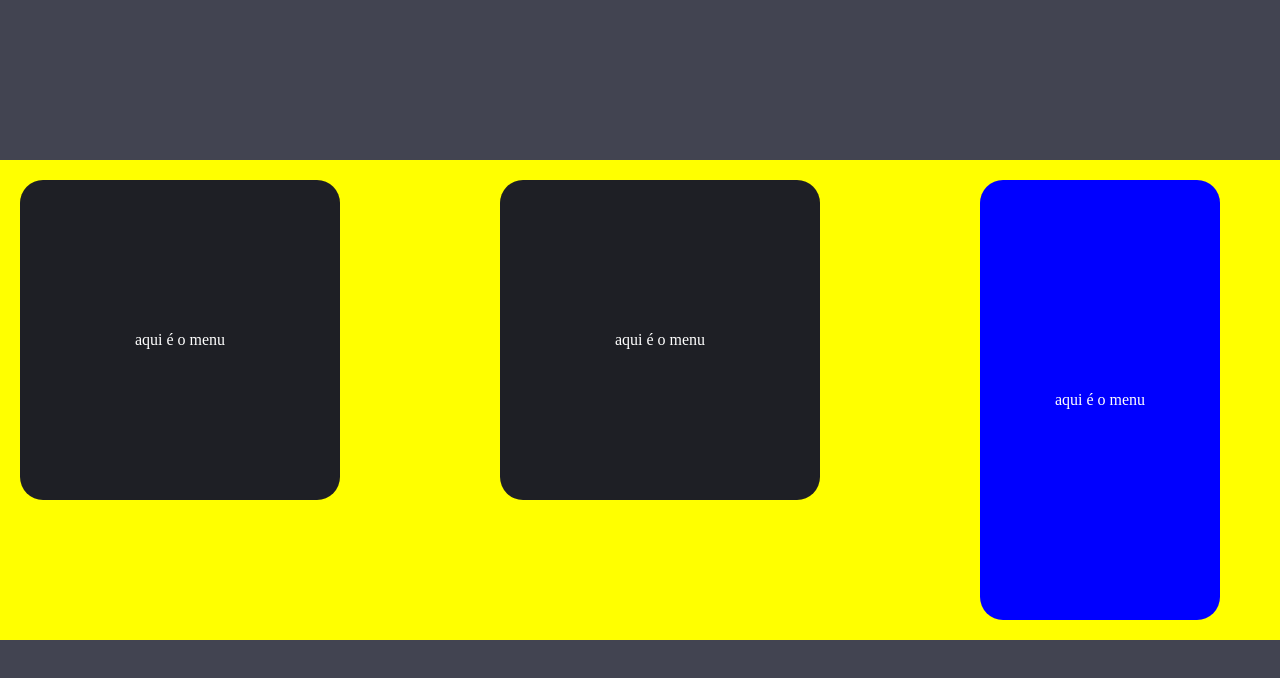
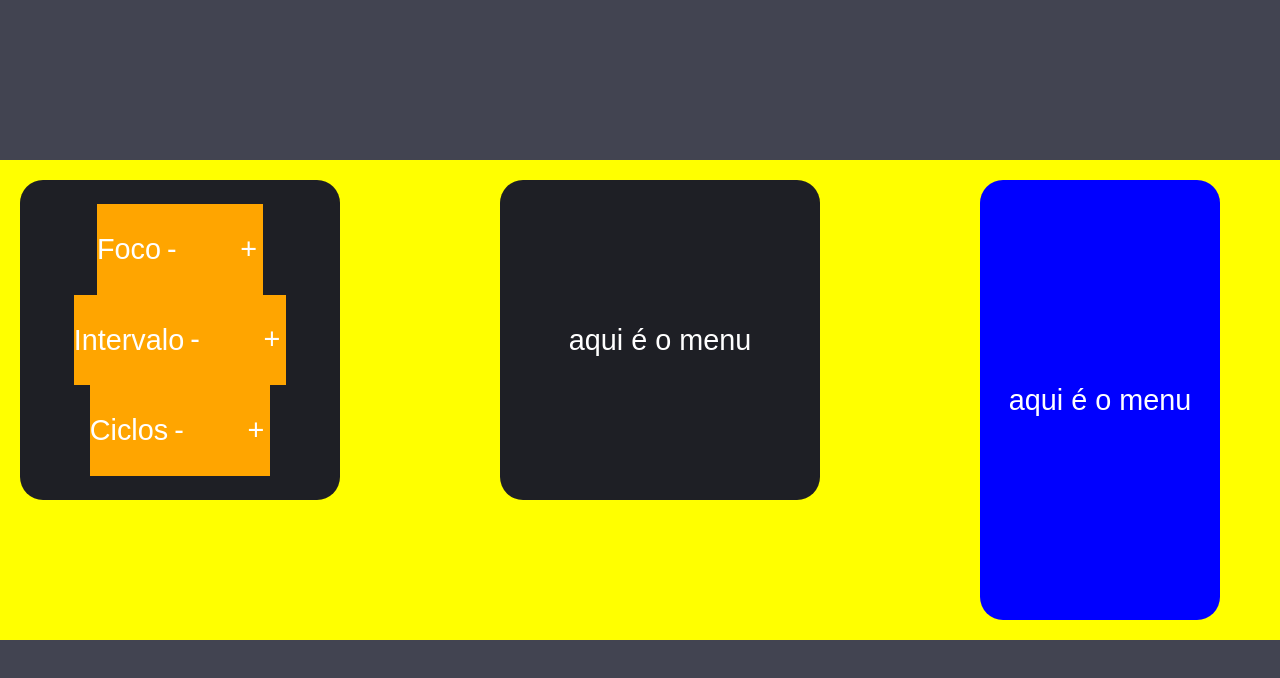
Before and after one commit to WesleyBanagouro/ChronoFocus, a plain HTML site: page index.html in a window 1280 px wide. Drawn offline with Linux system fonts and the light colour scheme.

Commit message:
arrumando

```diff
--- a/index.html
+++ b/index.html
@@ -9,8 +9,31 @@
 </head>
 <body>
     <div class="container">
-        <div class="card" id="menu">
-            <p>aqui é o menu</p>
+        <div class="card">
+            <div class="set-menu">
+                <p>Foco</p>
+                <div>
+                    <button>-</button>
+                    <input type="number">
+                    <button>+</button>
+                </div>
+            </div>
+            <div class="set-menu">
+                <p>Intervalo</p>
+                <div>
+                    <button>-</button>
+                    <input type="number">
+                    <button>+</button>
+                </div>
+            </div>
+            <div class="set-menu">
+                <p>Ciclos</p>
+                <div>
+                    <button>-</button>
+                    <input type="number">
+                    <button>+</button>
+                </div>
+            </div>
         </div>
         <div class="card" id="clock">
             <p>aqui é o menu</p>
--- a/style.css
+++ b/style.css
@@ -1,3 +1,26 @@
+input[type=number]::-webkit-inner-spin-button,
+input[type=number]::-webkit-outer-spin-button {
+    -webkit-appearance: none;
+    margin: 0;
+}
+
+input {
+    font-size: 1em;
+    width: 1.1em;
+    height: 1.8em;
+    background-color: transparent;
+    color: white;
+    border: none;
+}
+
+button {
+    font-size: 1em;
+    background-color: transparent;
+    color: white;
+    border: none;
+    cursor: pointer;
+}
+
 body {
     background-color: #424451;
     display: grid;
@@ -16,6 +39,8 @@ body {
 }
 
 .card {
+    font-size: 1.8em;
+    font-family: Arial, Helvetica, sans-serif;
     padding: 20px;
     border-radius: 23px;
     background: #1E1F25;
@@ -26,6 +51,15 @@ body {
     text-align: center;
     width: 280px;
     height: 280px;
+    flex-direction: column;
+}
+
+.set-menu {
+    background-color: orange;
+    display: flex;
+    font-size: 1em;
+    align-items: center;
+    justify-content: center;
 }
 
 #to-do {
```
Also changed, not shown: 1 other file.
